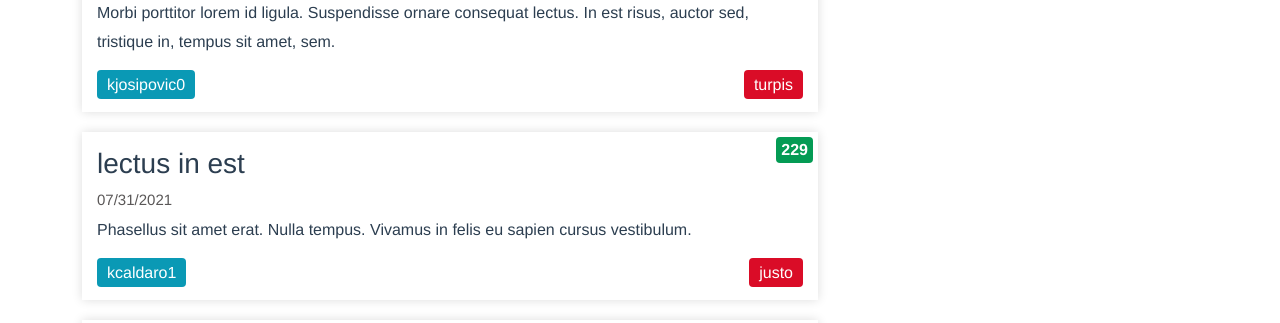
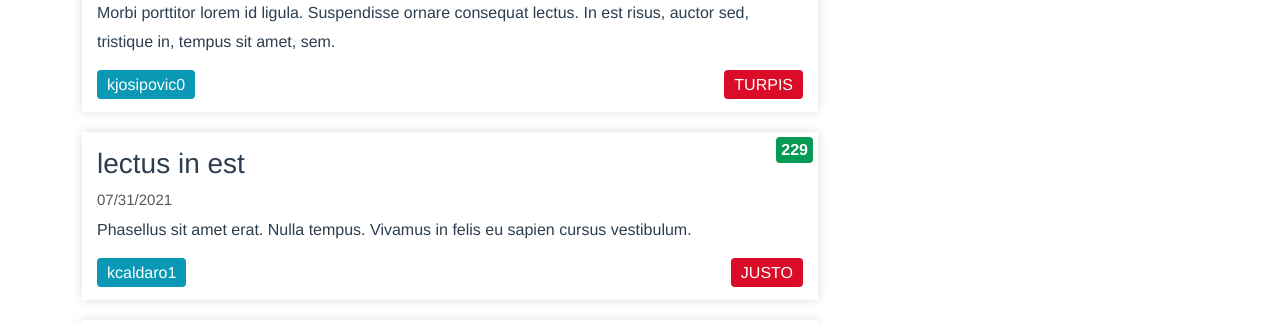
Before and after one commit to nawaf-m-asag/frist, a Vue app: page /blog in a window 1280 px wide. Shown: the part 286-609 px from the top of the page. Built offline with nearby package versions, Linux system fonts and the light colour scheme.

Commit message:
computed

```diff
--- a/src/components/blog/BlogPosts.vue
+++ b/src/components/blog/BlogPosts.vue
@@ -11,7 +11,7 @@
                 <span class="post-auther">{{auther}}</span>
             </div>
             <div class="col-sm-6 text-right">
-                <span class="post-category">{{category}}</span>
+                <span class="post-category">{{uppercase}}</span>
             </div>
         </div>
     </div>
@@ -20,7 +20,13 @@
 <script>
 export default {
     props:["views","title","date","category","auther","content"],
-    name:"sidebar"
+    name:"sidebar",
+    computed: {
+        uppercase(){
+          return this.category.toUpperCase()
+        }
+      }
+
 }
 </script>
 <style lang="scss" scoped>
```
